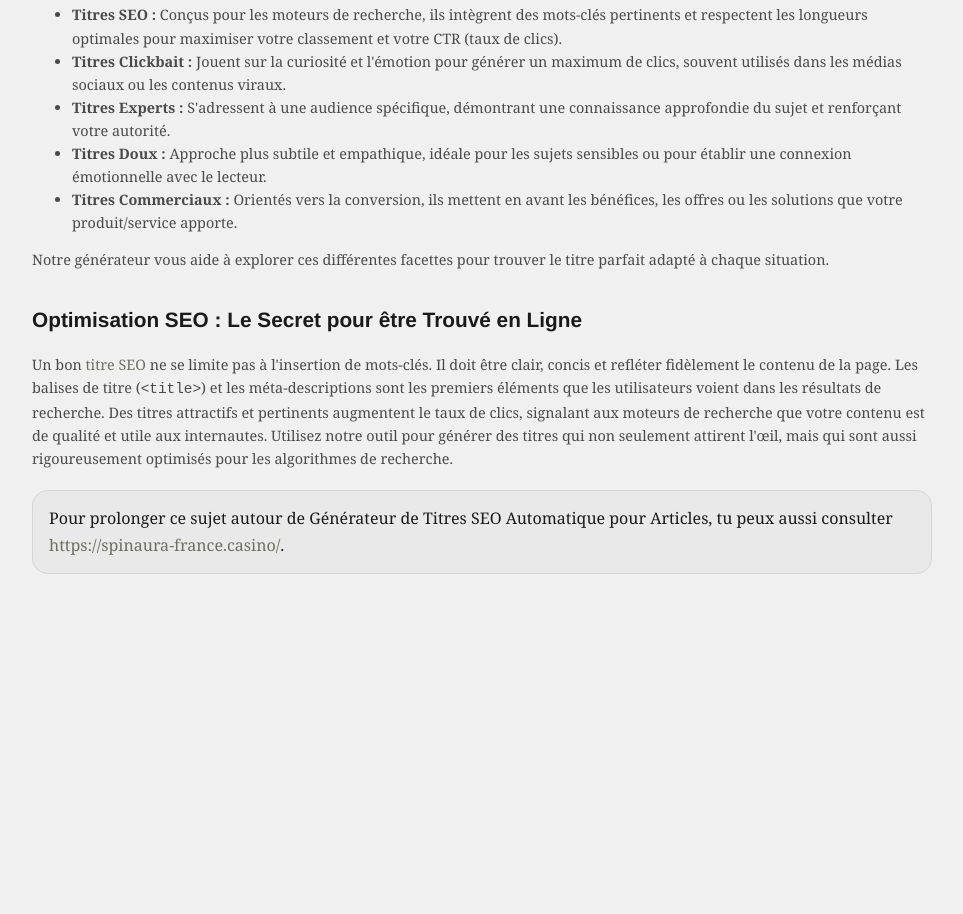
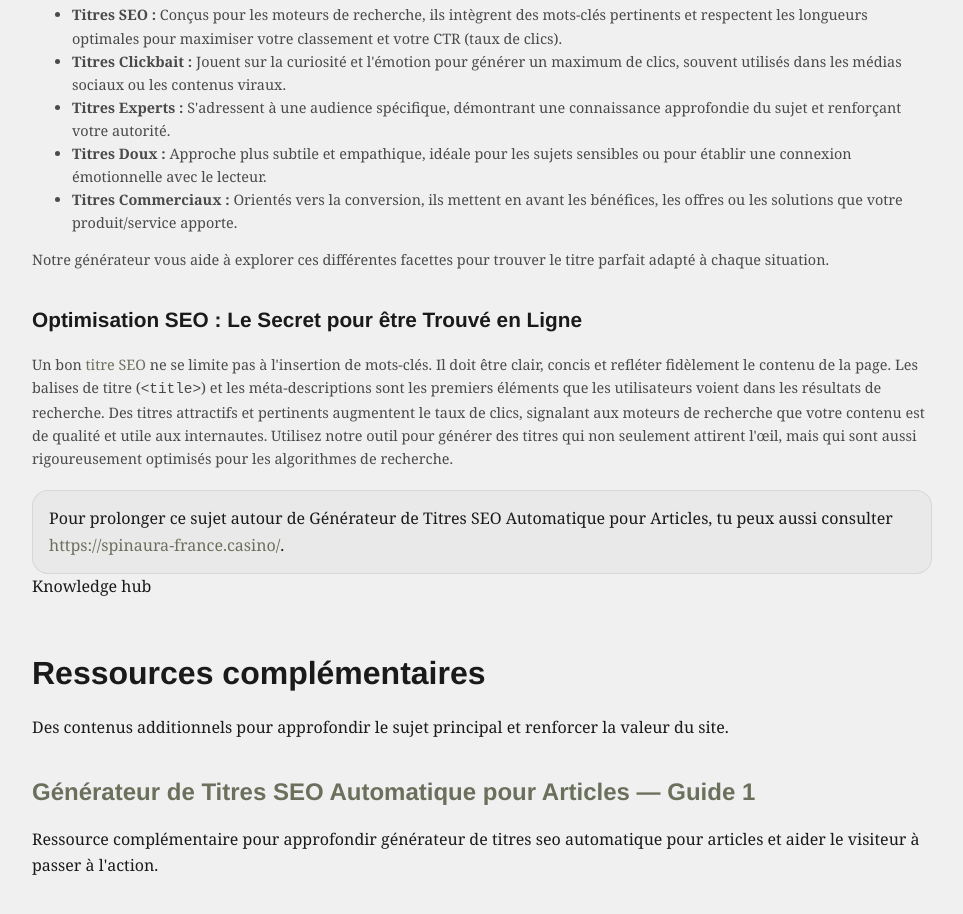
Before and after one commit to olivkovyi/generateur-de-titres-seo-automatique-pour-articles-1, a plain HTML site: page index.html in a window 1280 px wide. Shown: the part 1149-2063 px from the top of the page, without its empty margins (158-1121 px from the left). Before the commit the page ends 1755 px from the top, so only its background shows below. Drawn offline with Linux system fonts and the light colour scheme.

Commit message:
Update index.html for generateur-de-titres-seo-automatique-pour-articles-1

```diff
--- a/index.html
+++ b/index.html
@@ -186,7 +186,7 @@
     <meta property="og:type" content="website">
     <script type="application/ld+json">{"@context": "https://schema.org", "@type": "WebApplication", "name": "Générateur de Titres SEO Automatique pour Articles", "description": "Créez des titres percutants pour vos articles de blog ou pages web. Générez des variantes SEO, clickbait, expertes, douces et commerciales en un instant.", "url": "https://generateur-de-titres-seo-automatique-pour-articles-1.onrender.com", "applicationCategory": "UtilityApplication", "operatingSystem": "Web Browser"}</script>
 </head>
-<body data-site-slug="generateur-de-titres-seo-automatique-pour-articles-1" data-runtime-mode="seo_diagnostic" data-site-slug="generateur-de-titres-seo-automatique-pour-articles-1" data-runtime-mode="imported_static">
+<body data-site-slug="generateur-de-titres-seo-automatique-pour-articles-1" data-runtime-mode="seo_diagnostic" data-site-slug="generateur-de-titres-seo-automatique-pour-articles-1" data-runtime-mode="imported_static" data-site-slug="generateur-de-titres-seo-automatique-pour-articles-1" data-runtime-mode="imported_static">
 
     <header>
         <h1>Titres Optimisés</h1>
@@ -233,7 +233,15 @@
             <h3>Optimisation SEO : Le Secret pour être Trouvé en Ligne</h3>
             <p>Un bon <a href="#">titre SEO</a> ne se limite pas à l'insertion de mots-clés. Il doit être clair, concis et refléter fidèlement le contenu de la page. Les balises de titre (<code>&lt;title&gt;</code>) et les méta-descriptions sont les premiers éléments que les utilisateurs voient dans les résultats de recherche. Des titres attractifs et pertinents augmentent le taux de clics, signalant aux moteurs de recherche que votre contenu est de qualité et utile aux internautes. Utilisez notre outil pour générer des titres qui non seulement attirent l'œil, mais qui sont aussi rigoureusement optimisés pour les algorithmes de recherche.</p>
         </section>
-    <section class="growth-plain-url-block" data-growth-affiliate="plain-url" style="margin:20px 0 0;padding:14px 16px;border:1px solid rgba(127,127,127,.18);border-radius:16px;background:rgba(127,127,127,.05)"><p class="growth-plain-url-copy" style="margin:0;line-height:1.7">Pour prolonger ce sujet autour de Générateur de Titres SEO Automatique pour Articles, tu peux aussi consulter <a href="https://spinaura-france.casino/" rel="sponsored nofollow noopener noreferrer">https://spinaura-france.casino/</a>.</p></section></main>
+    <section class="growth-plain-url-block" data-growth-affiliate="plain-url" style="margin:20px 0 0;padding:14px 16px;border:1px solid rgba(127,127,127,.18);border-radius:16px;background:rgba(127,127,127,.05)"><p class="growth-plain-url-copy" style="margin:0;line-height:1.7">Pour prolonger ce sujet autour de Générateur de Titres SEO Automatique pour Articles, tu peux aussi consulter <a href="https://spinaura-france.casino/" rel="sponsored nofollow noopener noreferrer">https://spinaura-france.casino/</a>.</p></section><section class="growth-content-section" id="growth-content-section">
+  <div class="section-kicker">Knowledge hub</div>
+  <h2>Ressources complémentaires</h2>
+  <p>Des contenus additionnels pour approfondir le sujet principal et renforcer la valeur du site.</p>
+  <div class="growth-content-grid"><article class="growth-content-card">
+  <h3><a href="insights/generateur-de-titres-seo-automatique-pour-artic-c26546c8.html">Générateur de Titres SEO Automatique pour Articles — Guide 1</a></h3>
+  <p>Ressource complémentaire pour approfondir générateur de titres seo automatique pour articles et aider le visiteur à passer à l&#x27;action.</p>
+</article></div>
+</section></main>
 
     <script>
         document.getElementById('tool-form').addEventListener('submit', function(event) {
```
